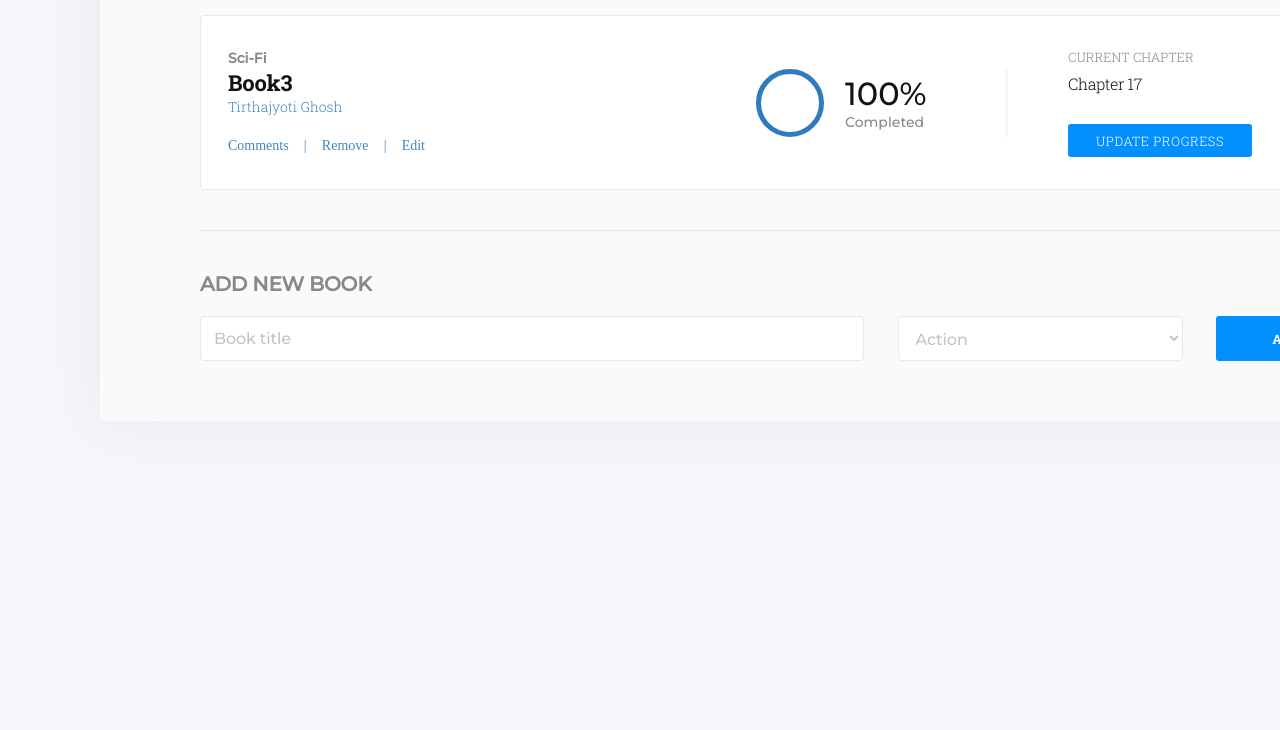
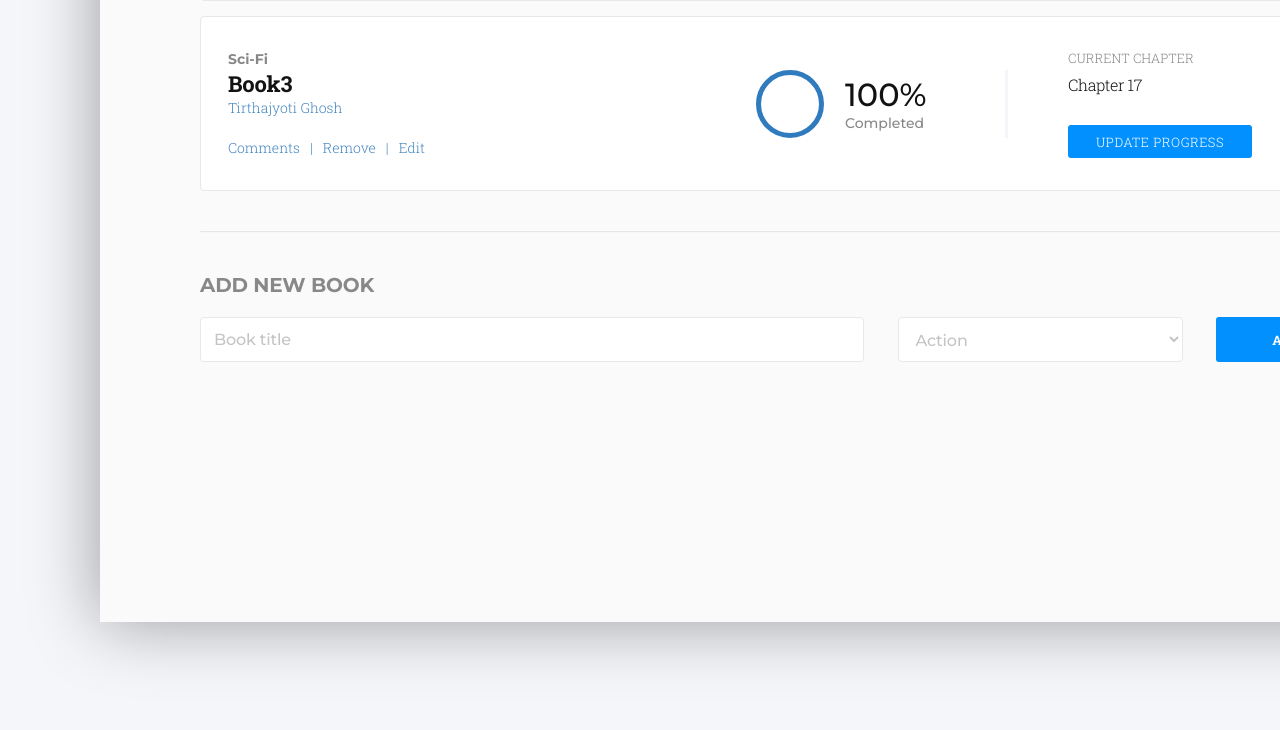
Before and after one commit to kubilaycaglayan/bookstore, a React app: page / in a window 1280 px wide. Shown: the part 659-1389 px from the top of the page. Before the commit the page ends 1229 px from the top, so only its background shows below. Built offline with nearby package versions, Linux system fonts and the light colour scheme.

Commit message:
Add shadow

```diff
--- a/src/components/NavBar.js
+++ b/src/components/NavBar.js
@@ -27,7 +27,7 @@ const NavBar = ({
       <CategoryFilter filter={filter} handleFilterSelect={handleFilterSelect} />
     </div>
     <div className="Oval">
-      <i class="fas fa-user"></i>
+      <i className="fas fa-user" />
     </div>
   </>
 );
--- a/src/styles/style.sass
+++ b/src/styles/style.sass
@@ -1,4 +1,4 @@
-@import url('https://fonts.googleapis.com/css2?family=Montserrat:wght@500&family=Roboto+Slab:wght@300;700&display=swap')
+@import url('https://fonts.googleapis.com/css2?family=Montserrat:wght@500;700&family=Roboto+Slab:wght@300;700&display=swap')
 
 $bubble-gum-pink: #ff5ab7
 $black: #1e1e1e
@@ -54,11 +54,12 @@ body
     .panel-bg
       width: 1400px
       border-radius: 4px
-      box-shadow: 0 0 60px 0 rgba(0, 0, 0, 0.05)
+      box-shadow: 0 0 70px 0 rgba(0, 0, 0, 0.377)
       background-color: $white
       nav
         padding: 30px 100px
         background-color: #ffffff
+        border-bottom: solid 1px #e8e8e8
         @include flex-it($justify-content: space-between, $align-items: center)
         .Bookstore-CMS
           width: 240px
@@ -92,6 +93,7 @@ body
       main
         background-color: $white
         padding: 40px 100px
+        padding-bottom: 240px
         .Book-Panel
           @include flex-it($justify-content: space-between, $align-items: center)
           width: 1200px
@@ -131,7 +133,7 @@ body
               @include flex-it($justify-content: space-between, $align-items: center)
               margin-top: 21px
               height: 19px
-              font-family: RobotoSlab
+              font-family: 'Roboto Slab'
               font-size: 14px
               font-weight: 300
               font-stretch: normal
```
